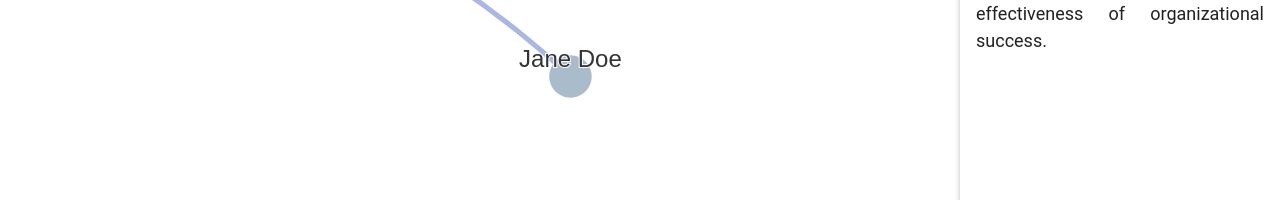
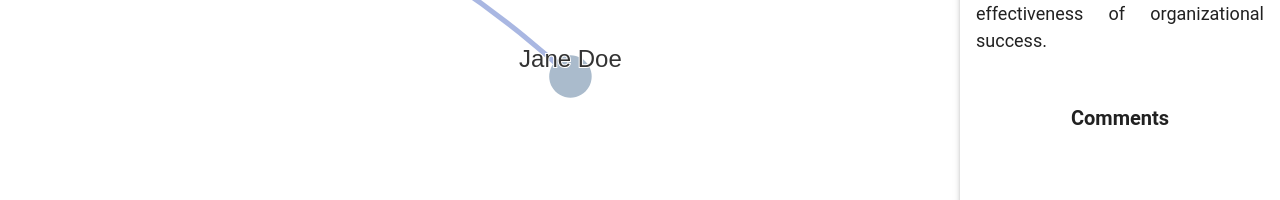
Before and after one commit to huskydoge/connected-advisor, a Next.js app: page / in a window 1280 px wide. Shown: the part 474-674 px from the top of the page. Built offline with nearby package versions, Linux system fonts and the light colour scheme.

Commit message:
modified advisor card

```diff
--- a/src/components/mainPage/advisorCard.tsx
+++ b/src/components/mainPage/advisorCard.tsx
@@ -1,5 +1,15 @@
 import React from "react";
-import { Typography, Avatar, Link, Grid, Stack } from "@mui/material";
+import {
+  Typography,
+  Avatar,
+  Link,
+  Grid,
+  Stack,
+  List,
+  ListItem,
+  ListItemText,
+  Divider,
+} from "@mui/material";
 import { GitHub, Twitter, Email, Language } from "@mui/icons-material";
 
 const AdvisorCard = ({ advisor }) => {
@@ -96,6 +106,88 @@ const AdvisorCard = ({ advisor }) => {
         >
           {advisor.description}
         </Typography>
+        {/* TODO1 A Section of Connections, render as lists */}
+        {/*
+        TODO2 A Comments
+        Section, 评论系统 Connections, render as lists */}
+      </Grid>
+
+      {/* Connections Section */}
+      {/* <Grid item xs={12}>
+        <Typography
+          variant="h6"
+          sx={{ mt: 2, fontWeight: "bold", textAlign: "center" }}
+        >
+          Connections
+        </Typography>
+        <List>
+          {advisor.connections &&
+            advisor.connections.map((connection, index) => (
+              <React.Fragment key={index}>
+                <ListItem>
+                  <ListItemText
+                    primary={connection.name}
+                    secondary={
+                      <>
+                        <Typography component="span" variant="body2">
+                          Class: {connection.relation.class}
+                        </Typography>
+                        <br />
+                        <Typography component="span" variant="body2">
+                          Role: {connection.relation.role}
+                        </Typography>
+                        <br />
+                        <Typography component="span" variant="body2">
+                          Duration: {connection.relation.duration.start.year}-
+                          {connection.relation.duration.start.month} to
+                          {connection.relation.duration.end.year}-
+                          {connection.relation.duration.end.month}
+                        </Typography>
+                      </>
+                    }
+                  />
+                </ListItem>
+
+                {index < advisor.connections.length - 1 && <Divider />}
+              </React.Fragment>
+            ))}
+        </List>
+      </Grid> */}
+
+      {/* Comments Section */}
+      <Grid item xs={12}>
+        <Typography
+          variant="h6"
+          sx={{ mt: 2, fontWeight: "bold", textAlign: "center" }}
+        >
+          Comments
+        </Typography>
+        <List>
+          {advisor.comments &&
+            advisor.comments.map((comment, index) => (
+              <React.Fragment key={index}>
+                <ListItem alignItems="flex-start">
+                  <ListItemText
+                    primary={comment.author}
+                    secondary={
+                      <React.Fragment>
+                        <Typography
+                          sx={{ display: "inline" }}
+                          component="span"
+                          variant="body2"
+                          color="text.primary"
+                        >
+                          {comment.date}
+                        </Typography>
+                        {` — ${comment.content}`}
+                      </React.Fragment>
+                    }
+                  />
+                </ListItem>
+                {index < advisor.comments.length - 1 && <Divider />}
+              </React.Fragment>
+            ))}
+        </List>
       </Grid>
     </Grid>
   );
```
